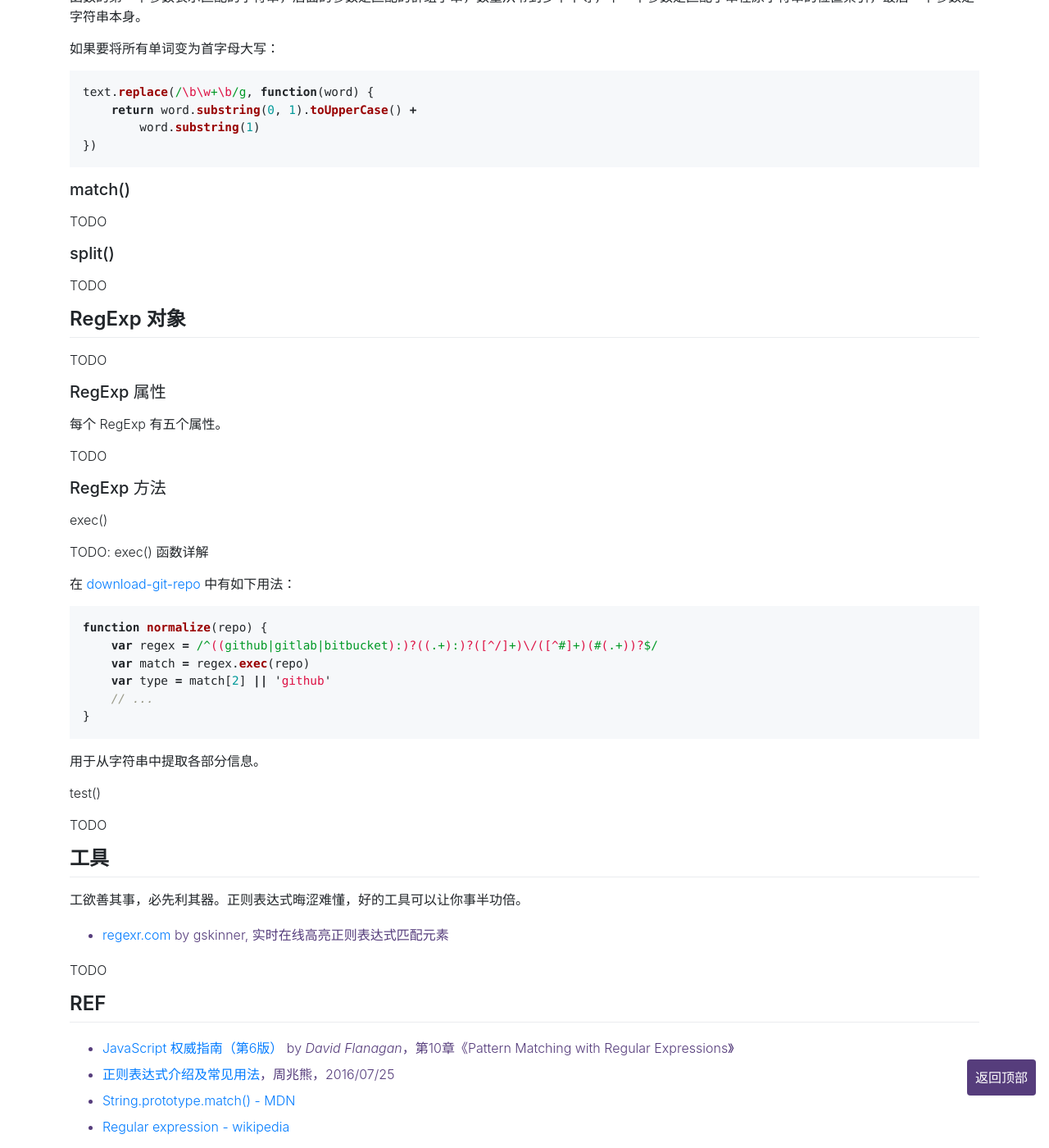
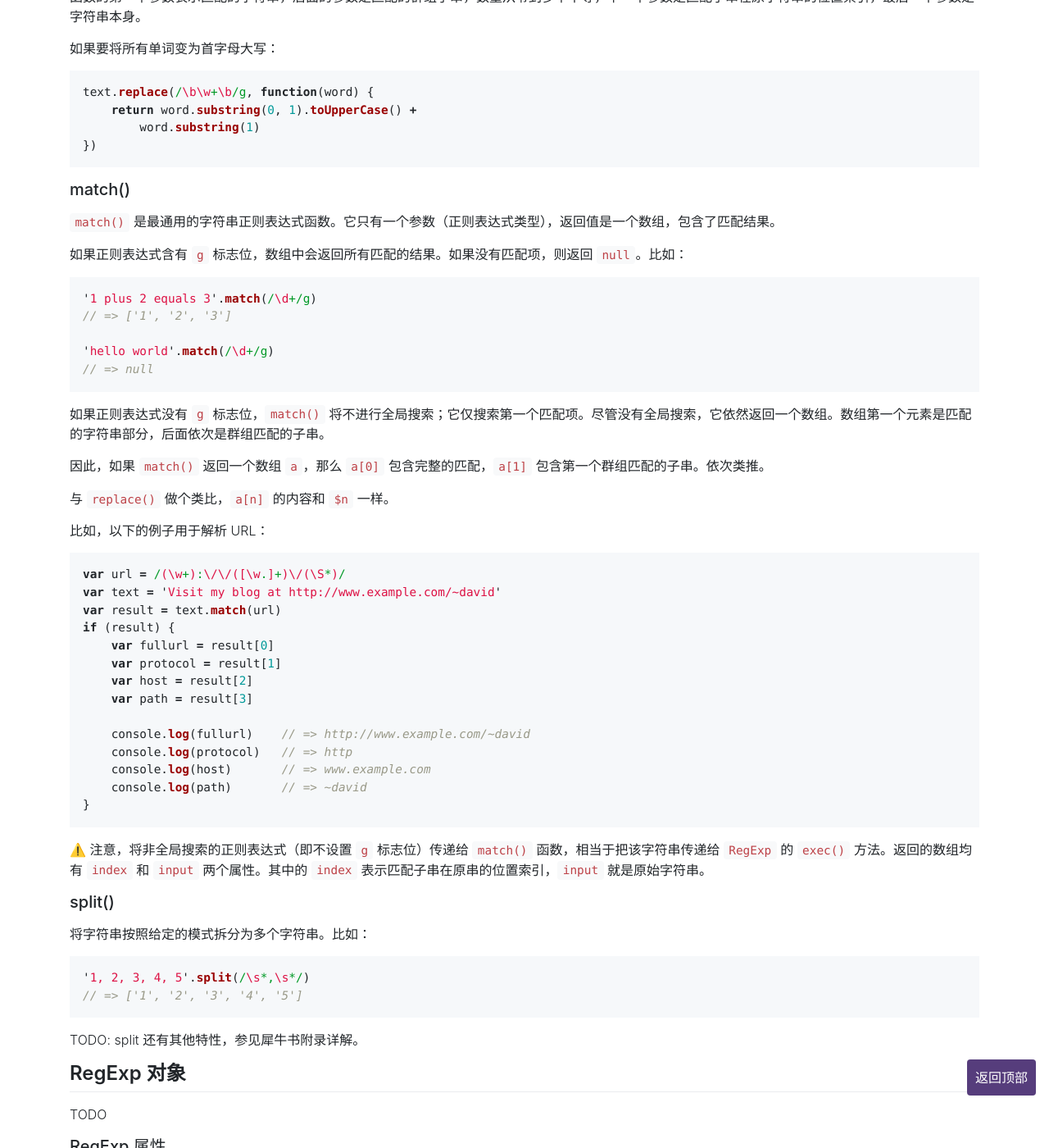
Before and after one commit to liuzhuan/liuzhuan.github.io, a Jekyll site: the page built from _posts/2018-01-03-js-regexp-usage.md, in a window 1280 px wide and 1400 px high, scrolled down 5063 px. Shown: the whole window at 82% size. Built offline with Jekyll 4.4.1, drawn with Linux system fonts in a browser that asks for light colours; nearby versions of some CDN libraries; comment, search, counter and statistics services are not loaded.

Commit message:
updating js regular expression
adding String.prototype.match and String.prototype.split

````diff
--- a/_posts/2018-01-03-js-regexp-usage.md
+++ b/_posts/2018-01-03-js-regexp-usage.md
@@ -212,11 +212,55 @@ text.replace(/\b\w+\b/g, function(word) {
 
 ### match()
 
-TODO
+`match()` 是最通用的字符串正则表达式函数。它只有一个参数（正则表达式类型），返回值是一个数组，包含了匹配结果。
+
+如果正则表达式含有 `g` 标志位，数组中会返回所有匹配的结果。如果没有匹配项，则返回 `null`。比如：
+
+```js
+'1 plus 2 equals 3'.match(/\d+/g)
+// => ['1', '2', '3']
+
+'hello world'.match(/\d+/g)
+// => null
+```
+
+如果正则表达式没有 `g` 标志位，`match()` 将不进行全局搜索；它仅搜索第一个匹配项。尽管没有全局搜索，它依然返回一个数组。数组第一个元素是匹配的字符串部分，后面依次是群组匹配的子串。
+
+因此，如果 `match()` 返回一个数组 `a`，那么 `a[0]` 包含完整的匹配，`a[1]` 包含第一个群组匹配的子串。依次类推。
+
+与 `replace()` 做个类比，`a[n]` 的内容和 `$n` 一样。
+
+比如，以下的例子用于解析 URL：
+
+```js
+var url = /(\w+):\/\/([\w.]+)\/(\S*)/
+var text = 'Visit my blog at http://www.example.com/~david'
+var result = text.match(url)
+if (result) {
+    var fullurl = result[0]
+    var protocol = result[1]
+    var host = result[2]
+    var path = result[3]
+
+    console.log(fullurl)    // => http://www.example.com/~david
+    console.log(protocol)   // => http
+    console.log(host)       // => www.example.com
+    console.log(path)       // => ~david
+}
+```
+
+⚠️ 注意，将非全局搜索的正则表达式（即不设置 `g` 标志位）传递给 `match()` 函数，相当于把该字符串传递给 `RegExp` 的 `exec()` 方法。返回的数组均有 `index` 和 `input` 两个属性。其中的 `index` 表示匹配子串在原串的位置索引，`input` 就是原始字符串。
 
 ### split()
 
-TODO
+将字符串按照给定的模式拆分为多个字符串。比如：
+
+```js
+'1, 2, 3, 4, 5'.split(/\s*,\s*/)
+// => ['1', '2', '3', '4', '5']
+```
+
+TODO: split 还有其他特性，参见犀牛书附录详解。
 
 ## RegExp 对象
 
````
